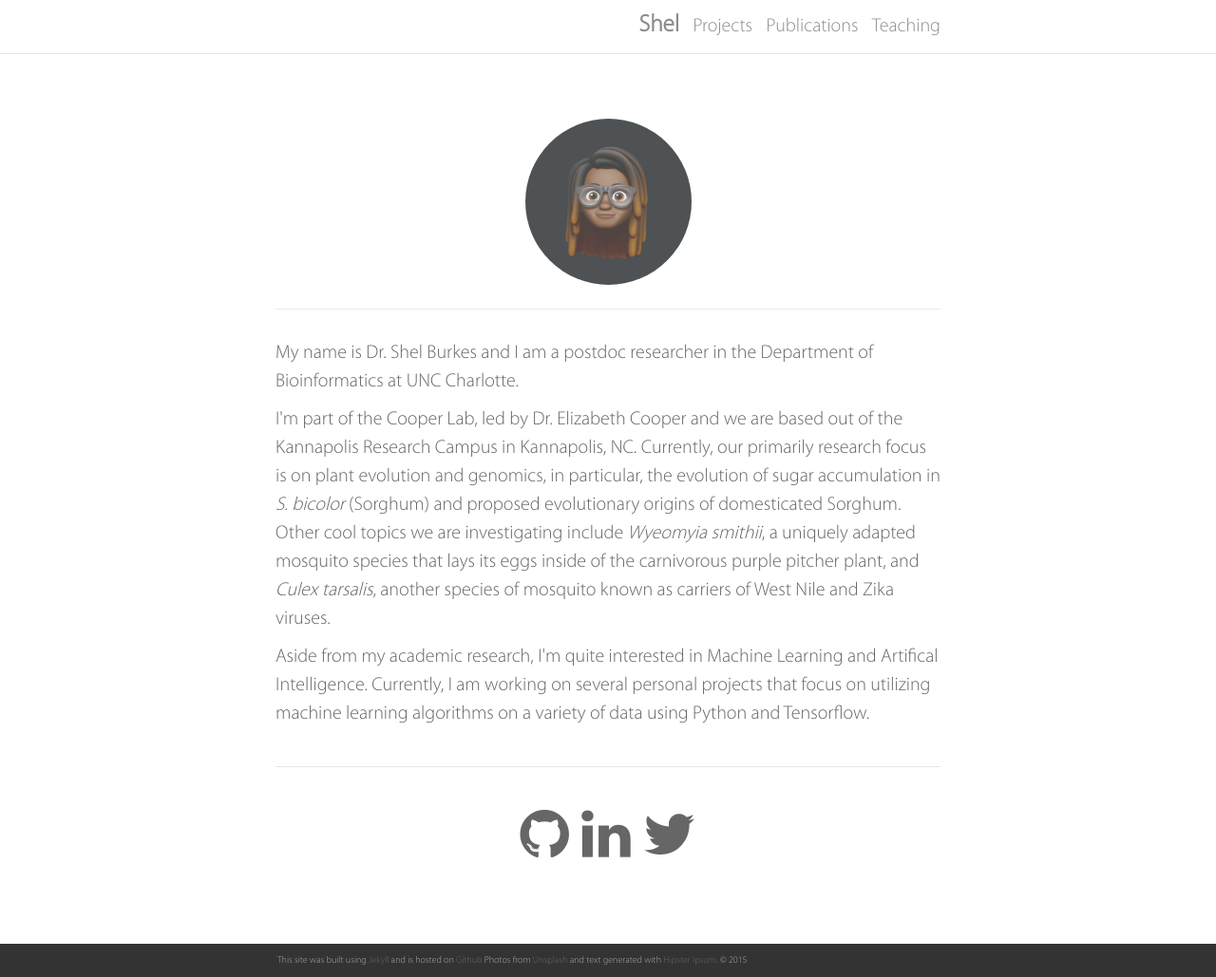
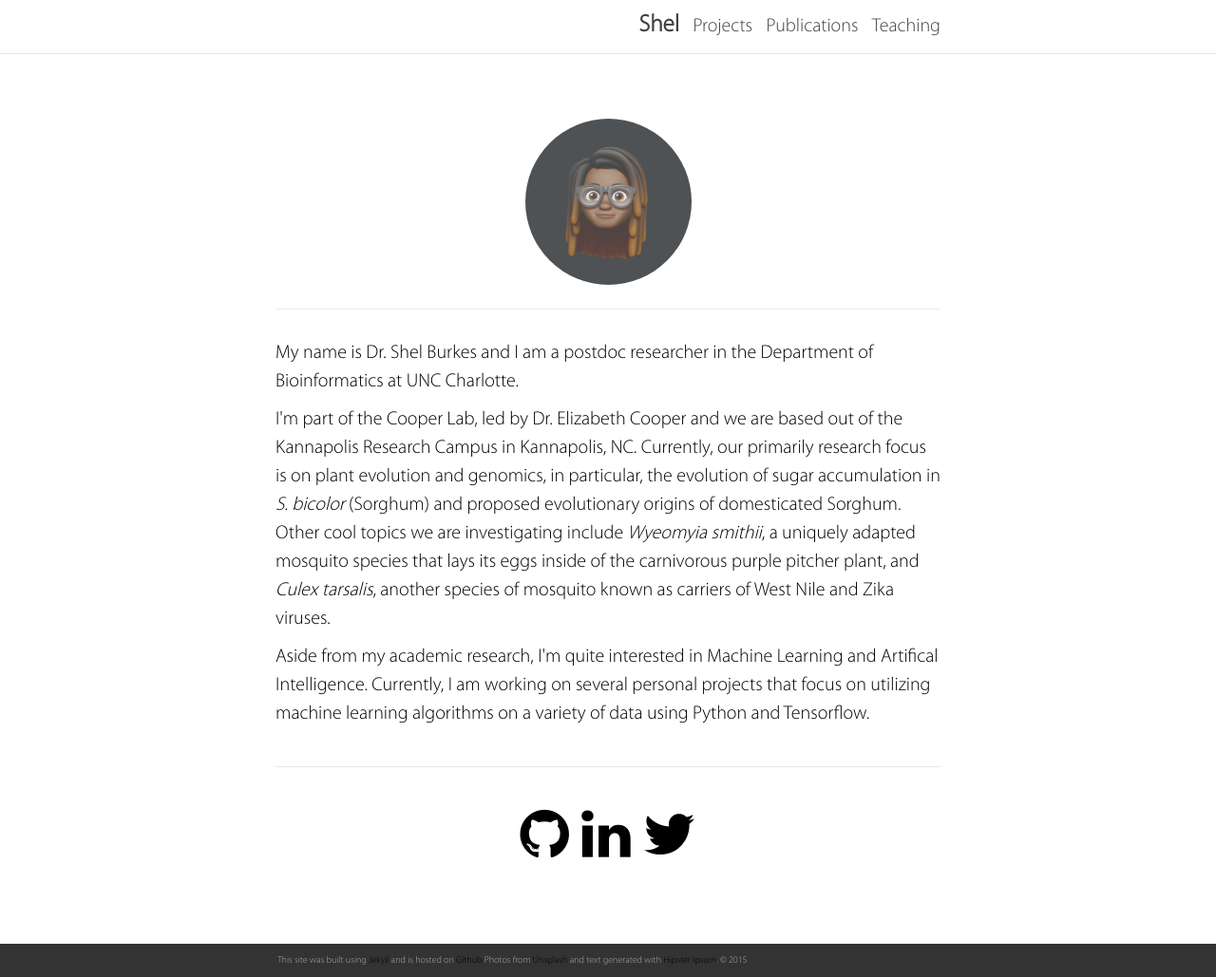
Before and after one commit to shelvasha/shelvasha.github.io, a Jekyll site: the page built from index.html, in a window 1280 px wide and 1029 px high. Shown: the whole window at 95% size. Built offline with Jekyll 4.4.1, drawn with Linux system fonts in a browser that asks for light colours; nearby versions of some CDN libraries; the list of posts is cut into pages by our own code.

Commit message:
Update _base.scss

```diff
--- a/_sass/_base.scss
+++ b/_sass/_base.scss
@@ -32,10 +32,9 @@ $lime_green: #B7D12A;
 $purple: #B509AC;
 $gold: #d4af37;
 
-
 $grey-color-dark: #333;   /* footer */
 $grey-color-light: #ddd;  /* navigation bar border */
-$text-color:     #666;
+$text-color:     #000;
 
 /* Set theme color *************************/
 $theme-color:   $blue;
@@ -56,8 +55,13 @@ body {
     color: $text-color;
     background-color: $background-color;
     -webkit-text-size-adjust: 100%;
+
 }
 
+::selection {
+    background-color: rgba(0,0,0,0.99);
+    color: #fff;
+}
 
 
 /**
```
